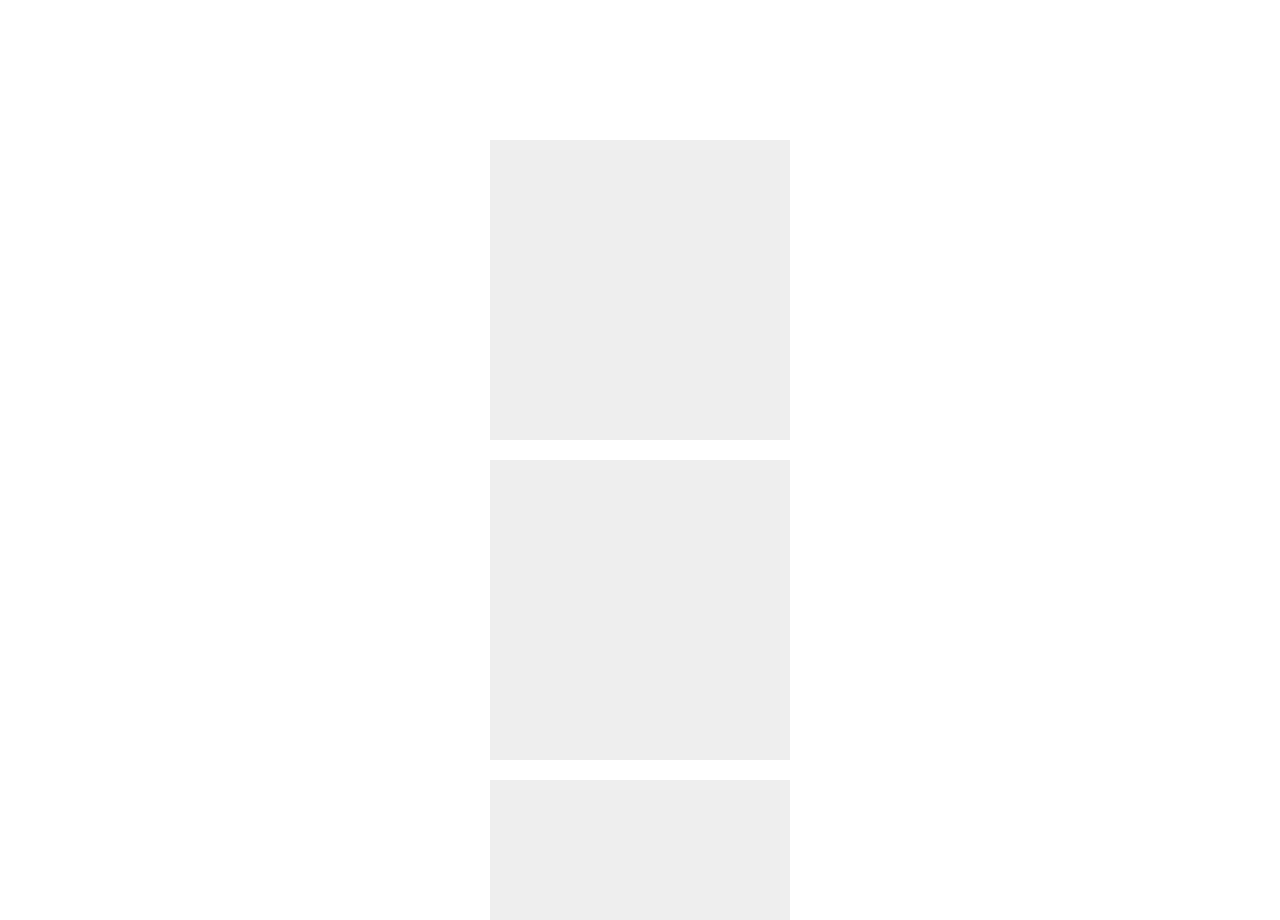
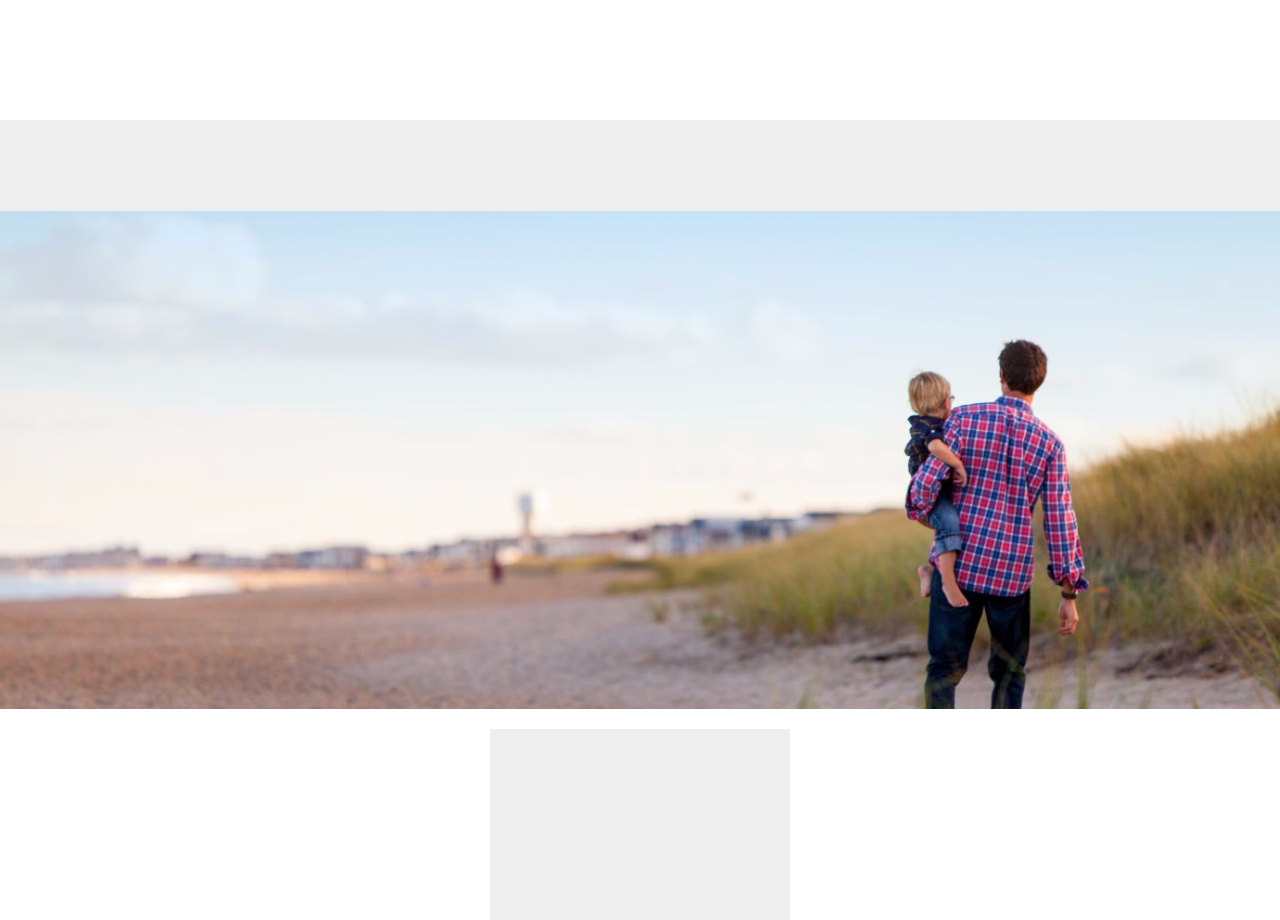
Before and after one commit to dimanech/arrival, a website: page index.html in a window 1280 px wide. Shown: the part 2240-3160 px from the top of the page. Drawn offline with Linux system fonts and the light colour scheme.

Commit message:
UP: parallax example

```diff
--- a/arrival.js
+++ b/arrival.js
@@ -1,9 +1,11 @@
 'use strict';
 
 /**
- * Arrival component
+ * Arrival
  * Copyright © 2017, Dima Nechepurenko <dimanechepurenko@gmail.com>
  * Published under MIT license.
+ *
+ * Apply any CSS styles or attributes depending on scroll interaction
  *
  * @param {int} 'data-start' - start point percent. "0" - viewport top, "100" - viewport bottom
  * @param {int} 'data-distance' - distance for arrival in percentage of viewport
@@ -95,6 +97,17 @@ class ArrivalClass extends Arrival {
 	};
 }
 
+class ArrivalParallax extends Arrival {
+	applyStyles(relativeScrollTop) {
+		const elem = this.element;
+		const transform = (100 - this.arrivalPercent(relativeScrollTop)) / 2;
+
+		window.requestAnimationFrame(() => {
+			elem.style.transform = 'translateY(' + transform + 'px)';
+		});
+	};
+}
+
 document.querySelectorAll('[data-arrival]').forEach(function (inst) {
 	if (inst.hasAttribute('data-change-translate')) {
 		new ArrivalFadeTranslate({
@@ -117,5 +130,12 @@ document.querySelectorAll('[data-arrival]').forEach(function (inst) {
 			distance: inst.getAttribute('data-distance') || 0,
 			elementBound: inst.getBoundingClientRect().top + Arrival.scrollTop()
 		});
+	} else if (inst.hasAttribute('data-parallax')) {
+		new ArrivalParallax({
+			instance: inst,
+			start: inst.getAttribute('data-start') || 0,
+			distance: inst.getAttribute('data-distance') || 100,
+			elementBound: inst.getBoundingClientRect().top + Arrival.scrollTop()
+		});
 	}
 });
--- a/index.html
+++ b/index.html
@@ -39,6 +39,25 @@
 		h2.is-arrived {
 			opacity: 1;
 		}
+
+		.parallax-container {
+			position: relative;
+			padding-bottom: 46%;
+			display: block;
+			background-color: #eee;
+			overflow: hidden;
+			margin: 0 0 20px;
+		}
+
+		.parallax-container__bg {
+			position: absolute;
+			top: -100px;
+			bottom: 0;
+			left: 0;
+			right: 0;
+			width: 100%;
+			will-change: tranform;
+		}
 	</style>
 </head>
 <body>
@@ -72,6 +91,12 @@
 		</div>
 	</section>
 
+	<picture class="parallax-container">
+		<source media="(max-width: 768px)" srcset="images/bg-sm.png" />
+		<source media="(max-width: 1024px)" srcset="images/bg-md.png" />
+		<img data-arrival data-parallax class="parallax-container__bg" src="images/bg.png" />
+	</picture>
+
 	<div class="box"></div>
 	<div class="box"></div>
 	<div class="box"></div>
```
Also changed, not shown: README.md, images/bg-md.png (added), images/bg-sm.png (added), images/bg.png (added).
